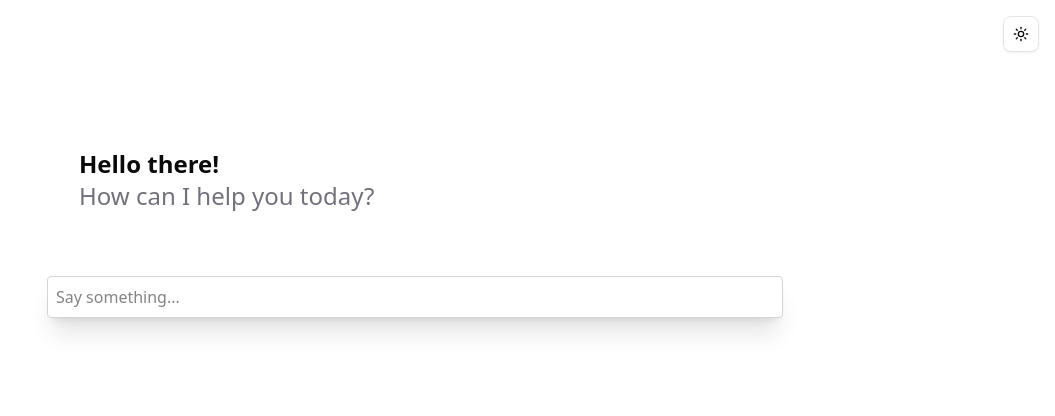
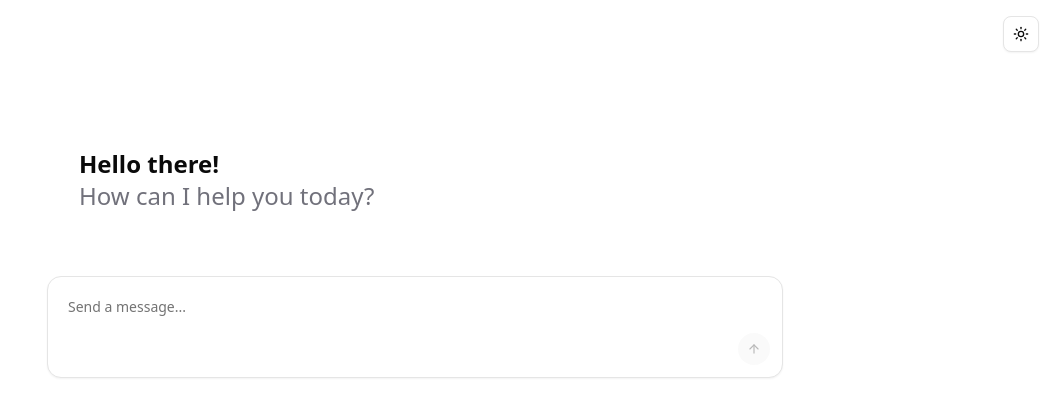
Before and after one commit to ChangoMan/ai-sdk-template, a Next.js app: page /chat in a window 1280 px wide. Shown: the top 416 px of the page, without its empty margins (225-1280 px from the left). Built offline with nearby package versions, Linux system fonts and the light colour scheme.

Commit message:
style messages and chat input

```diff
--- a/app/globals.css
+++ b/app/globals.css
@@ -1,5 +1,11 @@
 @import "tailwindcss";
 @import "tw-animate-css";
+
+/* include utility classes in streamdown */
+@source '../node_modules/streamdown/dist/index.js';
+
+/* include plugins */
+@plugin "@tailwindcss/typography";
 
 @custom-variant dark (&:is(.dark *));
 
--- a/components/chat.tsx
+++ b/components/chat.tsx
@@ -1,9 +1,11 @@
 'use client'
 
-import { SparklesIcon } from '@/components/icons'
+import { Response } from '@/components/response'
+import { Button } from '@/components/ui/button'
+import { Textarea } from '@/components/ui/textarea'
 import { useChat } from '@ai-sdk/react'
 import { AnimatePresence, motion } from 'framer-motion'
-import { ArrowDownIcon } from 'lucide-react'
+import { ArrowDownIcon, ArrowUpIcon, Sparkles } from 'lucide-react'
 import { useEffect, useRef, useState } from 'react'
 
 export function Chat() {
@@ -11,6 +13,7 @@ export function Chat() {
   const { messages, sendMessage, status } = useChat()
   const messagesContainerRef = useRef<HTMLDivElement>(null)
   const messagesEndRef = useRef<HTMLDivElement>(null)
+  const textareaRef = useRef<HTMLTextAreaElement>(null)
   const [isAtBottom, setIsAtBottom] = useState(true)
 
   // Auto-scroll to bottom when new messages arrive
@@ -48,6 +51,18 @@ export function Chat() {
       top: messagesContainerRef.current.scrollHeight,
       behavior: 'smooth',
     })
+  }
+
+  const handleSubmit = (e: React.FormEvent) => {
+    e.preventDefault()
+    if (input.trim()) {
+      sendMessage({ text: input })
+      setInput('')
+      // Reset textarea height
+      if (textareaRef.current) {
+        textareaRef.current.style.height = '44px'
+      }
+    }
   }
 
   return (
@@ -99,7 +114,7 @@ export function Chat() {
                   {/* AI Avatar */}
                   {message.role === 'assistant' && (
                     <div className="-mt-1 flex size-8 shrink-0 items-center justify-center rounded-full bg-background ring-1 ring-border">
-                      <SparklesIcon size={14} />
+                      <Sparkles className="size-3.5" />
                     </div>
                   )}
 
@@ -127,7 +142,11 @@ export function Chat() {
                                 : undefined
                             }
                           >
-                            {part.text}
+                            {message.role === 'assistant' ? (
+                              <Response>{part.text}</Response>
+                            ) : (
+                              part.text
+                            )}
                           </div>
                         )
                       }
@@ -152,7 +171,7 @@ export function Chat() {
                 >
                   <div className="flex items-start justify-start gap-3">
                     <div className="-mt-1 flex size-8 shrink-0 items-center justify-center rounded-full bg-background ring-1 ring-border">
-                      <SparklesIcon size={14} />
+                      <Sparkles className="size-3.5" />
                     </div>
                     <div className="flex w-full flex-col gap-2 md:gap-4">
                       <div className="p-0 text-muted-foreground text-sm">
@@ -187,19 +206,51 @@ export function Chat() {
       {/* Input Form */}
       <div className="sticky bottom-0 z-1 mx-auto flex w-full gap-2 border-t-0 bg-background px-2 pb-3 md:px-4 md:pb-4">
         <form
-          className="w-full"
-          onSubmit={(e) => {
-            e.preventDefault()
-            sendMessage({ text: input })
-            setInput('')
-          }}
+          className="w-full overflow-hidden rounded-xl border border-border bg-background p-3 shadow-xs transition-all duration-200 hover:border-muted-foreground/50 focus-within:border-border"
+          onSubmit={handleSubmit}
         >
-          <input
-            className="dark:bg-zinc-900 bottom-0 w-full p-2 mb-8 border border-zinc-300 dark:border-zinc-800 rounded shadow-xl"
-            value={input}
-            placeholder="Say something..."
-            onChange={(e) => setInput(e.currentTarget.value)}
-          />
+          <div className="flex flex-row items-start gap-1 sm:gap-2">
+            <Textarea
+              ref={textareaRef}
+              value={input}
+              onChange={(e) => setInput(e.target.value)}
+              onKeyDown={(e) => {
+                if (e.key === 'Enter') {
+                  // Don't submit if IME composition is in progress
+                  if (e.nativeEvent.isComposing) {
+                    return
+                  }
+
+                  if (e.shiftKey) {
+                    // Allow newline
+                    return
+                  }
+
+                  // Submit on Enter (without Shift)
+                  e.preventDefault()
+                  const form = e.currentTarget.form
+                  if (form) {
+                    form.requestSubmit()
+                  }
+                }
+              }}
+              placeholder="Send a message..."
+              className="min-h-[44px] max-h-[200px] grow resize-none border-0 bg-transparent p-2 text-sm outline-none ring-0 [-ms-overflow-style:none] [scrollbar-width:none] placeholder:text-muted-foreground focus-visible:outline-none focus-visible:ring-0 focus-visible:ring-offset-0 [&::-webkit-scrollbar]:hidden"
+              rows={1}
+            />
+          </div>
+          <div className="flex items-center justify-between p-0">
+            <div className="flex items-center gap-0 sm:gap-0.5">
+              {/* Left side tools - empty for now */}
+            </div>
+            <Button
+              type="submit"
+              disabled={!input.trim()}
+              className="size-8 rounded-full bg-primary text-primary-foreground transition-colors duration-200 hover:bg-primary/90 disabled:bg-muted disabled:text-muted-foreground"
+            >
+              <ArrowUpIcon className="size-3.5" />
+            </Button>
+          </div>
         </form>
       </div>
     </div>
--- a/components/icons.tsx
+++ /dev/null
@@ -1,22 +0,0 @@
-export const SparklesIcon = ({ size = 16 }: { size?: number }) => (
-  <svg
-    height={size}
-    strokeLinejoin="round"
-    style={{ color: "currentcolor" }}
-    viewBox="0 0 16 16"
-    width={size}
-  >
-    <path
-      d="M2.5 0.5V0H3.5V0.5C3.5 1.60457 4.39543 2.5 5.5 2.5H6V3V3.5H5.5C4.39543 3.5 3.5 4.39543 3.5 5.5V6H3H2.5V5.5C2.5 4.39543 1.60457 3.5 0.5 3.5H0V3V2.5H0.5C1.60457 2.5 2.5 1.60457 2.5 0.5Z"
-      fill="currentColor"
-    />
-    <path
-      d="M14.5 4.5V5H13.5V4.5C13.5 3.94772 13.0523 3.5 12.5 3.5H12V3V2.5H12.5C13.0523 2.5 13.5 2.05228 13.5 1.5V1H14H14.5V1.5C14.5 2.05228 14.9477 2.5 15.5 2.5H16V3V3.5H15.5C14.9477 3.5 14.5 3.94772 14.5 4.5Z"
-      fill="currentColor"
-    />
-    <path
-      d="M8.40706 4.92939L8.5 4H9.5L9.59294 4.92939C9.82973 7.29734 11.7027 9.17027 14.0706 9.40706L15 9.5V10.5L14.0706 10.5929C11.7027 10.8297 9.82973 12.7027 9.59294 15.0706L9.5 16H8.5L8.40706 15.0706C8.17027 12.7027 6.29734 10.8297 3.92939 10.5929L3 10.5V9.5L3.92939 9.40706C6.29734 9.17027 8.17027 7.29734 8.40706 4.92939Z"
-      fill="currentColor"
-    />
-  </svg>
-);
--- /dev/null
+++ b/components/response.tsx
@@ -0,0 +1,25 @@
+"use client";
+
+import { type ComponentProps, memo } from "react";
+import { Streamdown } from "streamdown";
+import { cn } from "@/lib/utils";
+
+type ResponseProps = ComponentProps<typeof Streamdown>;
+
+export const Response = memo(
+  ({ className, ...props }: ResponseProps) => (
+    <Streamdown
+      className={cn(
+        "prose prose-sm dark:prose-invert max-w-none",
+        "size-full [&>*:first-child]:mt-0 [&>*:last-child]:mb-0",
+        "[&_code]:whitespace-pre-wrap [&_code]:break-words",
+        "[&_pre]:max-w-full [&_pre]:overflow-x-auto",
+        className
+      )}
+      {...props}
+    />
+  ),
+  (prevProps, nextProps) => prevProps.children === nextProps.children
+);
+
+Response.displayName = "Response";
--- /dev/null
+++ b/components/ui/textarea.tsx
@@ -0,0 +1,22 @@
+import * as React from "react"
+
+import { cn } from "@/lib/utils"
+
+const Textarea = React.forwardRef<
+  HTMLTextAreaElement,
+  React.ComponentProps<"textarea">
+>(({ className, ...props }, ref) => {
+  return (
+    <textarea
+      className={cn(
+        "flex min-h-[80px] w-full rounded-md border border-input bg-background px-3 py-2 text-base ring-offset-background placeholder:text-muted-foreground focus-visible:outline-none focus-visible:ring-2 focus-visible:ring-ring focus-visible:ring-offset-2 disabled:cursor-not-allowed disabled:opacity-50 md:text-sm",
+        className
+      )}
+      ref={ref}
+      {...props}
+    />
+  )
+})
+Textarea.displayName = "Textarea"
+
+export { Textarea }
--- a/package.json
+++ b/package.json
@@ -14,6 +14,7 @@
     "@ai-sdk/react": "^2.0.86",
     "@radix-ui/react-dropdown-menu": "^2.1.16",
     "@radix-ui/react-slot": "^1.2.3",
+    "@tailwindcss/typography": "^0.5.19",
     "ai": "^5.0.86",
     "class-variance-authority": "^0.7.1",
     "clsx": "^2.1.1",
@@ -23,6 +24,7 @@
     "next-themes": "^0.4.6",
     "react": "19.2.0",
     "react-dom": "19.2.0",
+    "streamdown": "^1.4.0",
     "tailwind-merge": "^3.3.1",
     "zod": "^4.1.12"
   },
```
Also changed, not shown: 1 other file (tests, documents, lock files or other folders).
